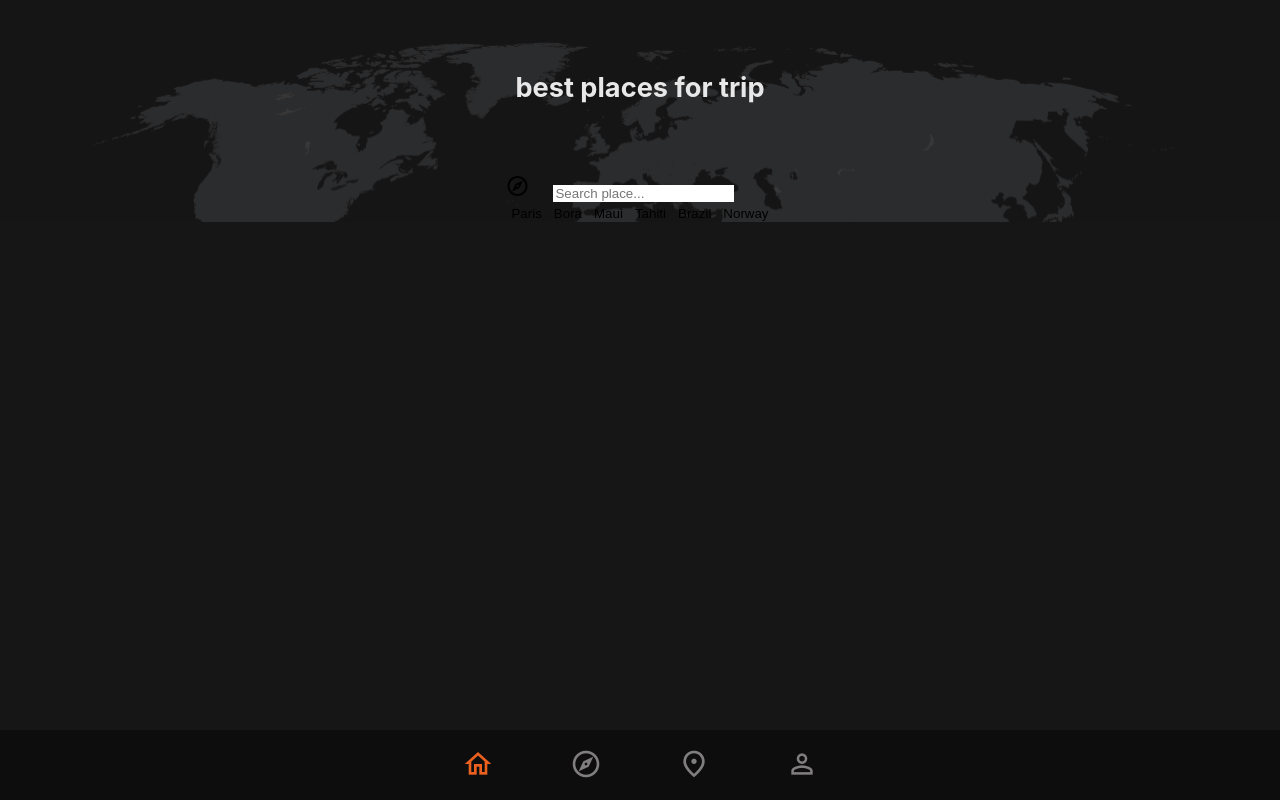
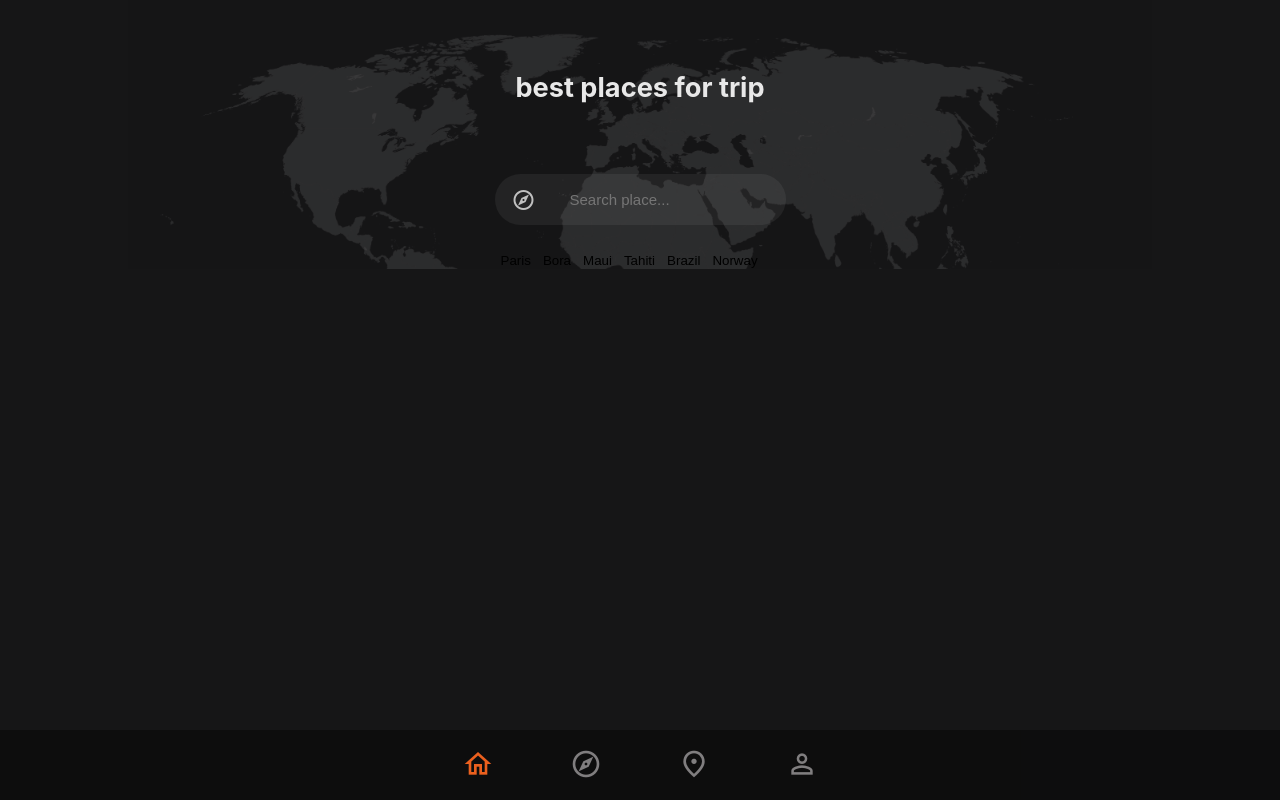
Before and after one commit to AlexeiMir/travel-next, a Next.js app: page / in a window 1280 px wide. Built offline with nearby package versions, Linux system fonts and the light colour scheme.

Commit message:
Search style

```diff
--- a/app/components/elements/Search/styles.module.scss
+++ b/app/components/elements/Search/styles.module.scss
@@ -0,0 +1,37 @@
+@import 'assets/styles/variables';
+@import 'assets/styles/mixins';
+
+.search_container {
+    @include flexbox(center, center);
+
+    background-color: rgba(255, 255, 255, 0.06);
+    border: 1px solid transparent;
+    transition: border 0.4s ease;
+
+    border-radius: 30px;
+    width: 100%;
+    padding: 0 1rem;
+    margin:  0 0 1.5rem 0;
+
+    &:focus-within {
+        background-color: rgba($accent, 0.5);
+    }
+
+    > span {
+        margin: 0 10px 0 0;
+        color: $white;
+		opacity: 0.8;
+    }
+
+    > input {
+        padding: 1rem 0;
+		background-color: transparent;
+        outline: none;
+        font-size: 15px;
+		color: $white;
+    }
+
+    &::placeholder {
+        color: #515054;
+    }
+}
--- a/assets/styles/Home.module.css
+++ b/assets/styles/Home.module.scss
@@ -1,3 +1,8 @@
+.home_container {
+  max-width: 80%;
+  margin: 0 auto;
+}
+
 .container {
   min-height: 100vh;
   padding: 0 0.5rem;
--- a/pages/index.tsx
+++ b/pages/index.tsx
@@ -1,7 +1,8 @@
 import type { GetStaticProps, NextPage } from 'next'
 import { Layout } from '../app/components'
 import SearchSection from '../app/components/elements/SearchSection'
-import { IPlace } from '../app/types/place'
+import { IPlace } from '../app/types/place';
+import styles from '../assets/styles/Home.module.scss';
 
 interface IHome {
   places: IPlace[]
@@ -9,7 +10,9 @@
 
 const Home: NextPage = () => {
   return <Layout>
+    <div className={styles.home_container}>
     <SearchSection />
+    </div>
   </Layout>
 }
 
```
